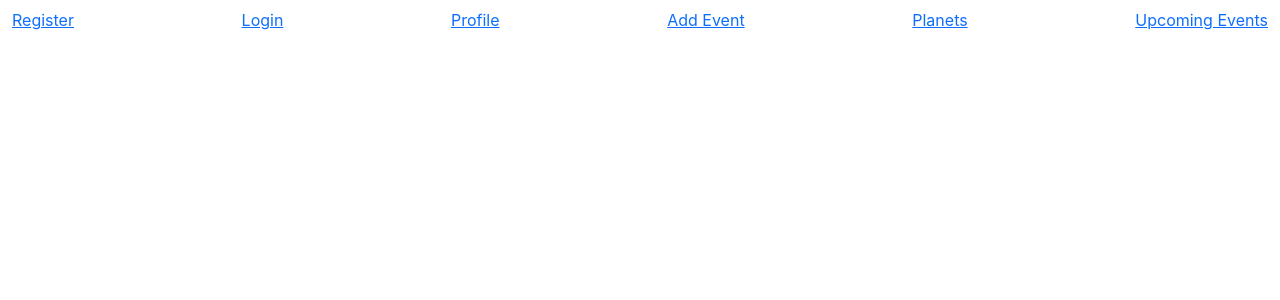
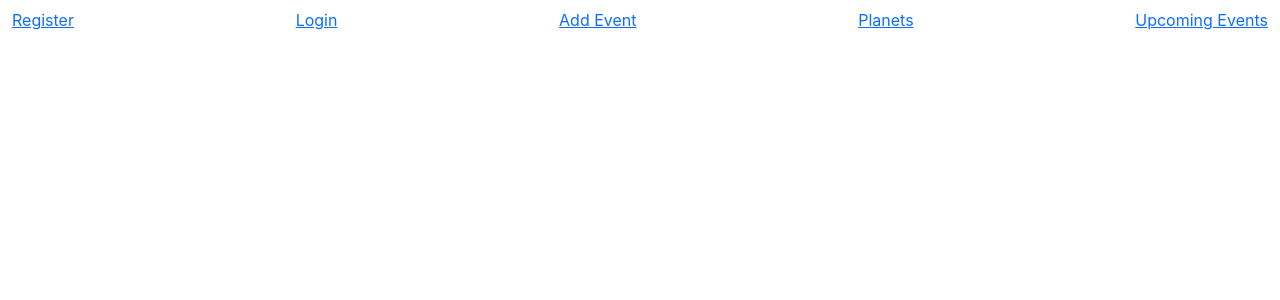
Before and after one commit to PatrickBoynton/night_watch, a React (Create React App) app in the folder frontend/static/: page / in a window 1280 px wide. Shown: the top 300 px of the page. Built offline with nearby package versions, Linux system fonts and the light colour scheme.

Commit message:
Added conditional rendering.

```diff
--- a/frontend/static/src/components/Navigation.js
+++ b/frontend/static/src/components/Navigation.js
@@ -12,12 +12,24 @@ class Navigation extends Component {
     render() {
         return (
             <nav className="navbar container-fluid navbar-dark">
-                <NavLink to="/register">Register</NavLink>
-                <NavLink to="/login">Login</NavLink>
-                {/*TODO only when logged in*/}
-                <NavLink to="/profile">Profile</NavLink>
+                {
+                    this.props.isLoggedIn
+                        ?
+                        <NavLink to="/profile">Profile</NavLink>
+                        :
+                        <>
+                            <NavLink to="/register">Register</NavLink>
+                            <NavLink to="/login">Login</NavLink>
+                        </>
+                }
                 {/*TODO Only as admin.*/}
-                {/*<NavLink to="/ephem/form">Add Planet</NavLink>*/}
+                {
+                    this.state.isAdmin
+                        ?
+                        <NavLink to="/ephem/form">Add Planet</NavLink>
+                        :
+                        null
+                }
                 <NavLink to="/event/form">Add Event</NavLink>
                 <NavLink to="/celestial-list">Planets</NavLink>
                 <NavLink to="/events">Upcoming Events</NavLink>
```
